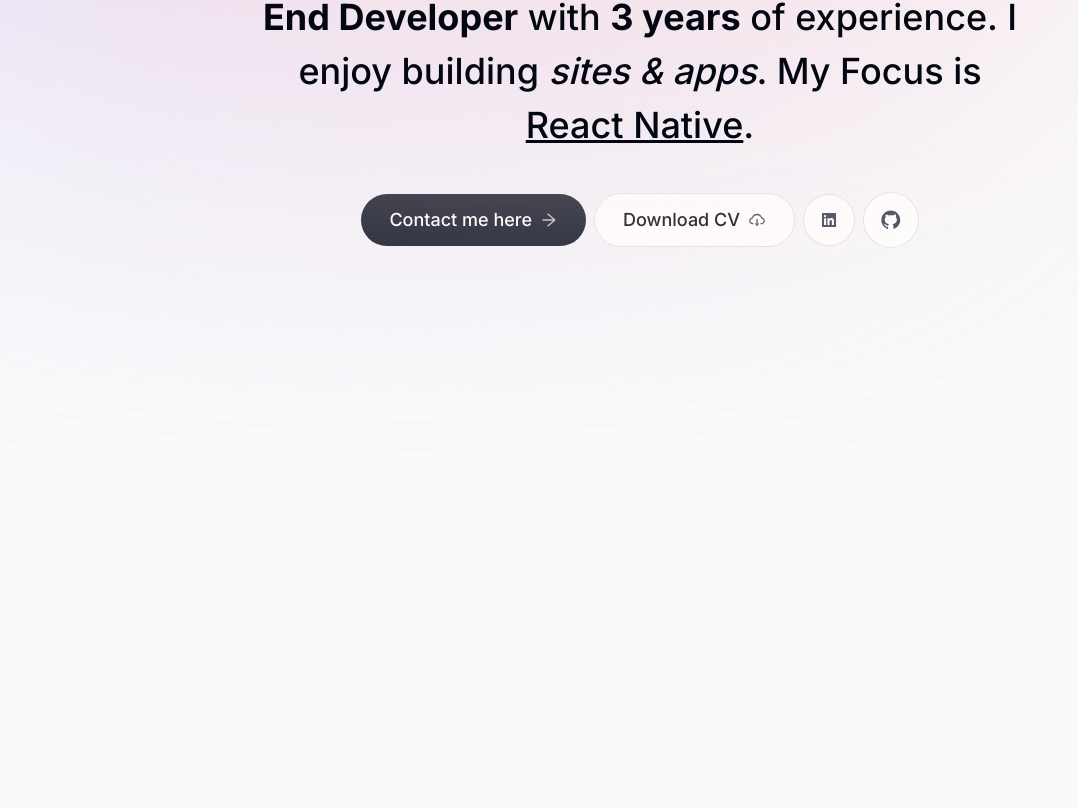
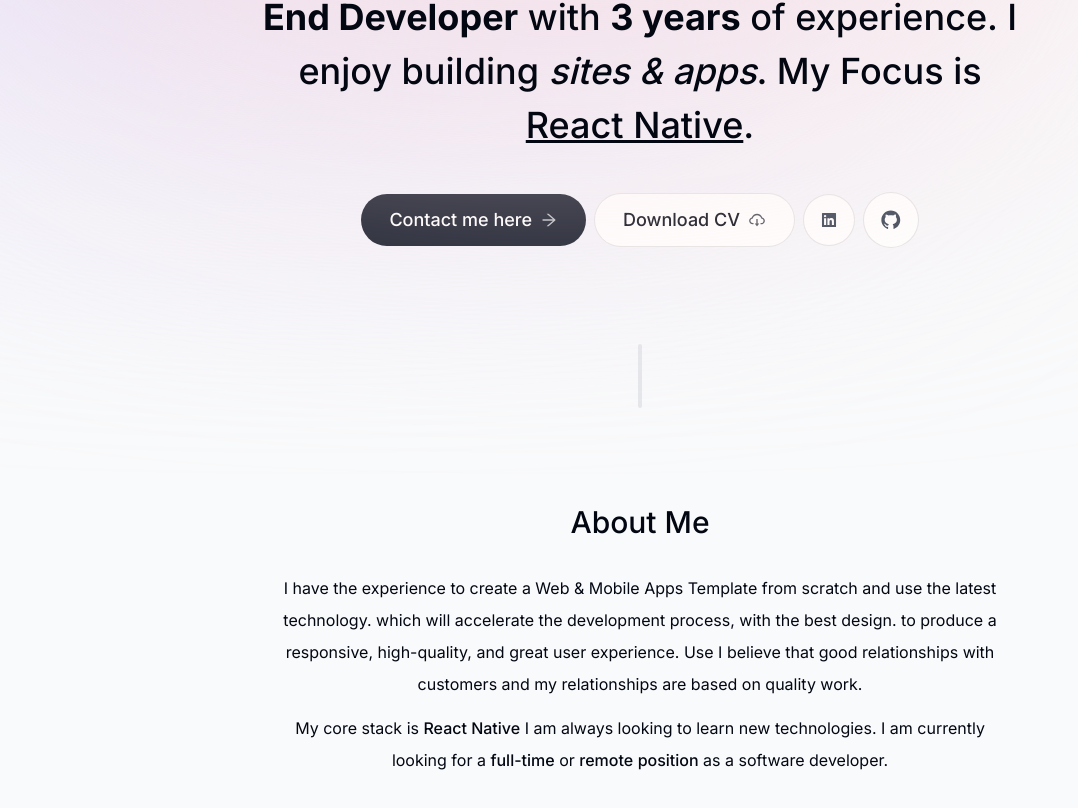
Before and after one commit to kabitacode/portfolio-me, a Next.js app: page / in a window 1280 px wide. Shown: the part 352-1160 px from the top of the page, without its empty margins (0-1078 px from the left). Built offline with nearby package versions, Linux system fonts and the light colour scheme.

Commit message:
feat : add about section

```diff
--- a/app/page.tsx
+++ b/app/page.tsx
@@ -1,10 +1,14 @@
+import About from '@/components/about'
 import Intro from '@/components/intro'
+import SectionDivider from '@/components/section-divider'
 import Image from 'next/image'
 
 export default function Home() {
  return (
   <main className="flex flex-col items-center px-4">
         <Intro/>
+        <SectionDivider/>
+        <About/>
   </main>
  )
 }
--- /dev/null
+++ b/components/about.tsx
@@ -0,0 +1,33 @@
+"use client"
+import React from 'react'
+import SectionHeading from './section-heading'
+import { motion } from "framer-motion";
+
+export default function About() {
+  return (
+    <motion.section
+      className="mb-28 max-w-[45rem] text-center leading-8 sm:mb-40 scroll-mt-28"
+      initial={{ opacity: 0, y: 100 }}
+      animate={{ opacity: 1, y: 0 }}
+      transition={{ delay: 0.175 }}
+      id="about"
+    >
+      <SectionHeading>About Me</SectionHeading>
+
+      <p className="mb-3">
+        I have the experience to create a Web & Mobile Apps Template from scratch and use the latest technology.
+        which will accelerate the development process, with the best design. to produce a responsive, high-quality, and great user experience.
+        Use I believe that good relationships with customers and my relationships are based on quality work.
+      </p>
+      <p>
+        My core stack is{" "}
+        <span className="font-medium">
+          React Native
+        </span> I am always looking to
+        learn new technologies. I am currently looking for a{" "}
+        <span className="font-medium">full-time</span> or <span className="font-medium">remote</span> <span className="font-medium">position</span> as a software
+        developer.
+      </p>
+    </motion.section>
+  )
+}
--- a/components/intro.tsx
+++ b/components/intro.tsx
@@ -46,7 +46,7 @@ export default function Intro() {
         </div>
       </div>
 
-      <motion.p
+      <motion.h1
         initial={{ opacity: 0, y: 100 }}
         animate={{ opacity: 1, y: 0 }}
         className='relative mb-10 mt-4 px-4 text-2xl font-medium !leading-[1.5] sm:text-4xl'>
@@ -56,7 +56,7 @@ export default function Intro() {
         building <span className='italic'>sites & apps</span>. My Focus is{" "}
         <span className='underline'>React Native</span>.
 
-      </motion.p>
+      </motion.h1>
 
       <motion.div
         initial={{ opacity: 0, y: 100 }}
@@ -67,8 +67,8 @@ export default function Intro() {
         className='flex flex-col sm:flex-row items-center justify-center gap-2 px-4 text-lg font-medium'>
         <Link href={'#contact'} className='group bg-gray-900 text-white px-7 py-3 flex items-center gap-2 rounded-full outline-none focus:scale-110 hover:scale-110 hover:bg-gray-950 active:scale-105 transition'>Contact me here <AiOutlineArrowRight className='opacity-70 group-hover:translate-x-1 transition'/></Link>
         <a download={true} href='/public/CV - Muhamad Zulfiqor.pdf' className='bg-white px-7 py-3 flex items-center gap-2 rounded-full outline-none focus:scale-110 hover:scale-110 group active:scale-105 transition cursor-pointer border border-black/10'>Download CV <AiOutlineCloudDownload className='opacity-60 group-hover:translate-y-1 cursor-pointer'/></a>
-        <a className='bg-white p-4 flex text-gray-700 items-center gap-2 rounded-full border border-black/10'><AiFillLinkedin /></a>
-        <a className='bg-white p-4 flex text-gray-700 items-center gap-2 text-[1.35rem] rounded-full border border-black/10'><AiFillGithub /></a>
+        <a className='bg-white p-4 flex text-gray-700 items-center gap-2 rounded-full focus:scale-[1.15] hover:scale-[1.15] group active:scale-105 transition cursor-pointer border border-black/10 hover:text-gray-950' href="https://linkedin" target='_blank'><AiFillLinkedin /></a>
+        <a className='bg-white p-4 flex text-gray-700 items-center gap-2 text-[1.35rem] rounded-full focus:scale-[1.15] hover:scale-[1.15] group active:scale-105 transition cursor-pointer border border-black/10 hover:text-gray-950' href="https://github.com" target='_blank'><AiFillGithub /></a>
       </motion.div>
     </section>
   )
```
